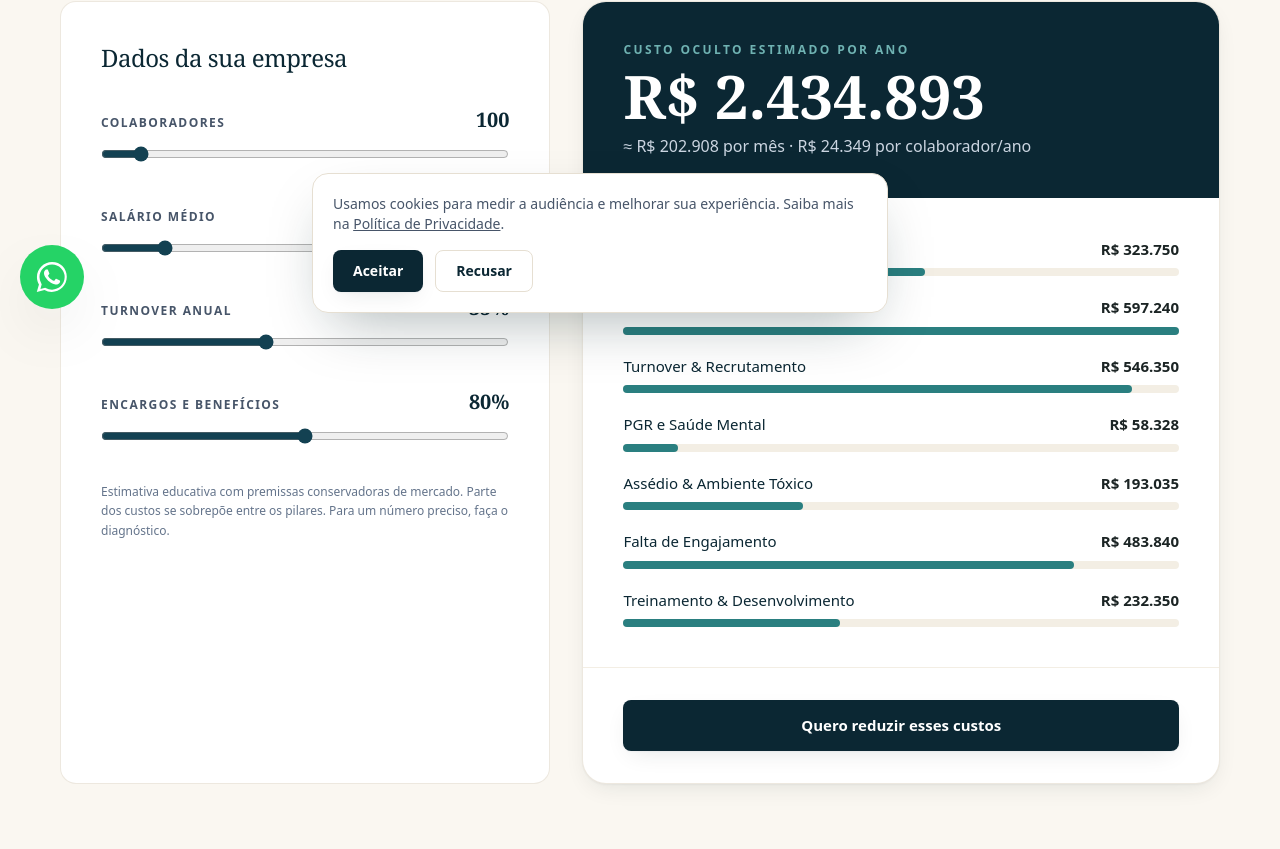
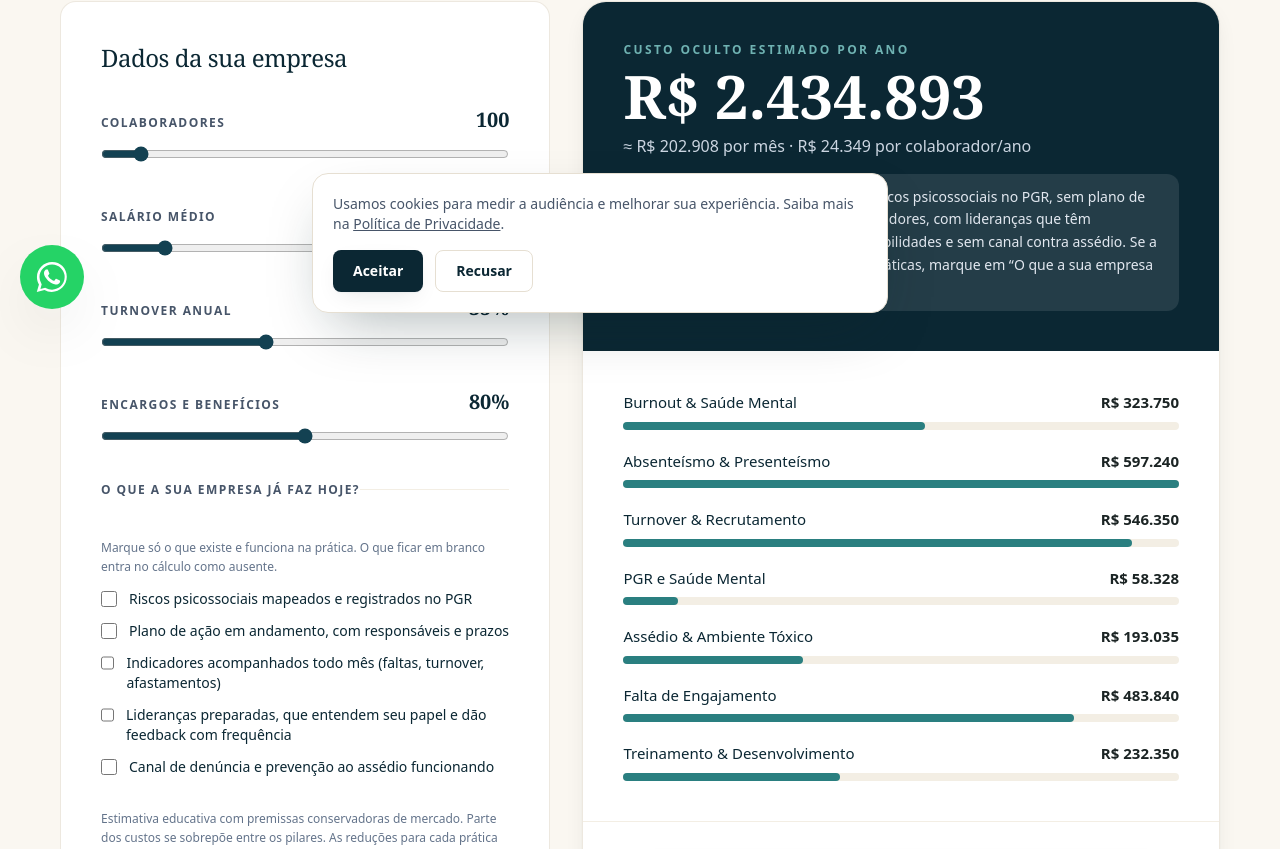
Before and after one commit to lucrispaula33/site-selo-magna, a Next.js app: page /calculadora in a window 1280 px wide. Shown: the part 471-1320 px from the top of the page. Built offline with nearby package versions, Linux system fonts and the light colour scheme; no server answers.

Commit message:
Calculadora: cenário considerado e práticas que a empresa já tem

```diff
--- a/src/components/Calculator.tsx
+++ b/src/components/Calculator.tsx
@@ -4,11 +4,34 @@ import { useMemo, useState } from "react";
 import { brl, calculators, type Scenario } from "@/lib/costs";
 import { pilares } from "@/content/pilares";
 
+/**
+ * Práticas que a empresa pode já ter. Caixa desmarcada = prática ausente.
+ * Cada prática marcada reduz os pilares ligados a ela (multiplicadores).
+ * Premissas ilustrativas da Selo Magna: nunca zeram o custo, porque
+ * ter a prática não garante que ela funcione bem.
+ */
+const PRATICAS: { id: string; label: string; fator: Record<string, number> }[] = [
+  { id: "pgr", label: "Riscos psicossociais mapeados e registrados no PGR", fator: { "pgr-e-saude-mental": 0.4, "burnout-e-saude-mental": 0.9 } },
+  { id: "plano", label: "Plano de ação em andamento, com responsáveis e prazos", fator: { "burnout-e-saude-mental": 0.85, "absenteismo-e-presenteismo": 0.9, "falta-de-engajamento": 0.9, "pgr-e-saude-mental": 0.8 } },
+  { id: "indicadores", label: "Indicadores acompanhados todo mês (faltas, turnover, afastamentos)", fator: { "absenteismo-e-presenteismo": 0.85, "turnover-e-recrutamento": 0.9 } },
+  { id: "lideranca", label: "Lideranças preparadas, que entendem seu papel e dão feedback com frequência", fator: { "falta-de-engajamento": 0.8, "turnover-e-recrutamento": 0.85, "treinamento-e-desenvolvimento": 0.85, "assedio-e-ambiente-toxico": 0.9, "burnout-e-saude-mental": 0.9 } },
+  { id: "canal", label: "Canal de denúncia e prevenção ao assédio funcionando", fator: { "assedio-e-ambiente-toxico": 0.6 } },
+];
+
 export default function Calculator() {
   const [s, setS] = useState<Scenario>({ employees: 100, avgSalary: 3500, chargesFactor: 0.8, turnover: 0.35 });
-  const rows = useMemo(() => pilares.map((p) => ({ p, v: calculators[p.slug](s).total })), [s]);
+  const [tem, setTem] = useState<Record<string, boolean>>({});
+  const rows = useMemo(() => {
+    const ativas = PRATICAS.filter((pr) => tem[pr.id]);
+    return pilares.map((p) => {
+      const base = calculators[p.slug](s).total;
+      const mult = ativas.reduce((m, pr) => m * (pr.fator[p.slug] ?? 1), 1);
+      return { p, v: base * mult };
+    });
+  }, [s, tem]);
   const total = rows.reduce((a, b) => a + b.v, 0);
   const max = Math.max(...rows.map((r) => r.v));
+  const n = PRATICAS.filter((pr) => tem[pr.id]).length;
 
   const Field = ({ id, label, value, min, max, step, onChange, fmt }: { id: string; label: string; value: number; min: number; max: number; step: number; onChange: (n: number) => void; fmt: (n: number) => string }) => (
     <div>
@@ -24,17 +47,34 @@ export default function Calculator() {
     <div className="grid gap-8 lg:grid-cols-[1fr_1.3fr]">
       <div className="card space-y-8 md:p-10">
         <h2 className="text-2xl">Dados da sua empresa</h2>
-        <Field id="c-emp" label="Colaboradores" value={s.employees} min={20} max={1000} step={10} onChange={(n) => setS({ ...s, employees: n })} fmt={(n) => String(n)} />
-        <Field id="c-sal" label="Salário médio" value={s.avgSalary} min={1600} max={15000} step={100} onChange={(n) => setS({ ...s, avgSalary: n })} fmt={brl} />
-        <Field id="c-turn" label="Turnover anual" value={Math.round(s.turnover * 100)} min={5} max={80} step={1} onChange={(n) => setS({ ...s, turnover: n / 100 })} fmt={(n) => `${n}%`} />
-        <Field id="c-enc" label="Encargos e benefícios" value={Math.round(s.chargesFactor * 100)} min={40} max={120} step={5} onChange={(n) => setS({ ...s, chargesFactor: n / 100 })} fmt={(n) => `${n}%`} />
-        <p className="text-xs leading-relaxed text-slate-500">Estimativa educativa com premissas conservadoras de mercado. Parte dos custos se sobrepõe entre os pilares. Para um número preciso, faça o diagnóstico.</p>
+        <Field id="c-emp" label="Colaboradores" value={s.employees} min={20} max={1000} step={10} onChange={(v) => setS({ ...s, employees: v })} fmt={(v) => String(v)} />
+        <Field id="c-sal" label="Salário médio" value={s.avgSalary} min={1600} max={15000} step={100} onChange={(v) => setS({ ...s, avgSalary: v })} fmt={brl} />
+        <Field id="c-turn" label="Turnover anual" value={Math.round(s.turnover * 100)} min={5} max={80} step={1} onChange={(v) => setS({ ...s, turnover: v / 100 })} fmt={(v) => `${v}%`} />
+        <Field id="c-enc" label="Encargos e benefícios" value={Math.round(s.chargesFactor * 100)} min={40} max={120} step={5} onChange={(v) => setS({ ...s, chargesFactor: v / 100 })} fmt={(v) => `${v}%`} />
+        <fieldset className="space-y-3 border-t border-areia-200 pt-6">
+          <legend className="label mb-1">O que a sua empresa já faz hoje?</legend>
+          <p className="text-xs leading-relaxed text-slate-500">Marque só o que existe e funciona na prática. O que ficar em branco entra no cálculo como ausente.</p>
+          {PRATICAS.map((pr) => (
+            <label key={pr.id} className="flex cursor-pointer items-start gap-3 text-sm text-petroleo-900">
+              <input type="checkbox" className="mt-0.5 h-4 w-4 accent-petroleo-700" checked={!!tem[pr.id]} onChange={(e) => setTem({ ...tem, [pr.id]: e.target.checked })} />
+              <span>{pr.label}</span>
+            </label>
+          ))}
+        </fieldset>
+        <p className="text-xs leading-relaxed text-slate-500">Estimativa educativa com premissas conservadoras de mercado. Parte dos custos se sobrepõe entre os pilares. As reduções para cada prática marcada são premissas ilustrativas da Selo Magna: ter a prática não garante que ela funcione bem. Para um número preciso, faça o diagnóstico.</p>
       </div>
       <div className="overflow-hidden rounded-3xl border border-areia-300/70 bg-white shadow-suave" aria-live="polite">
         <div className="bg-petroleo-900 p-8 text-white md:p-10">
-          <p className="eyebrow text-petroleo-300">Custo oculto estimado por ano</p>
+          <p className="eyebrow text-petroleo-300">{n === 0 ? "Custo oculto estimado por ano" : "Custo oculto que ainda pode existir por ano"}</p>
           <p className="mt-2 font-serif text-5xl font-semibold md:text-6xl">{brl(total)}</p>
           <p className="mt-2 text-slate-300">≈ {brl(total / 12)} por mês · {brl(total / s.employees)} por colaborador/ano</p>
+          <p className="mt-4 rounded-xl bg-white/10 p-3 text-sm leading-relaxed text-slate-200">
+            {n === 0
+              ? "Cenário considerado: empresa sem riscos psicossociais no PGR, sem plano de ação, sem acompanhamento de indicadores, com lideranças que têm dificuldade com seu papel e responsabilidades e sem canal contra assédio. Se a sua empresa já tem alguma dessas práticas, marque em \u201cO que a sua empresa já faz hoje?\u201d."
+              : n === PRATICAS.length
+                ? "Sua empresa já tem as cinco práticas. O valor acima é uma referência do custo que ainda pode existir quando elas não funcionam como deveriam. O diagnóstico mostra onde ainda há risco."
+                : `Cenário ajustado: ${n} de ${PRATICAS.length} práticas já em funcionamento. As demais entram no cálculo como ausentes.`}
+          </p>
         </div>
         <ul className="space-y-5 p-8 md:p-10">
           {rows.map(({ p, v }) => (
```
